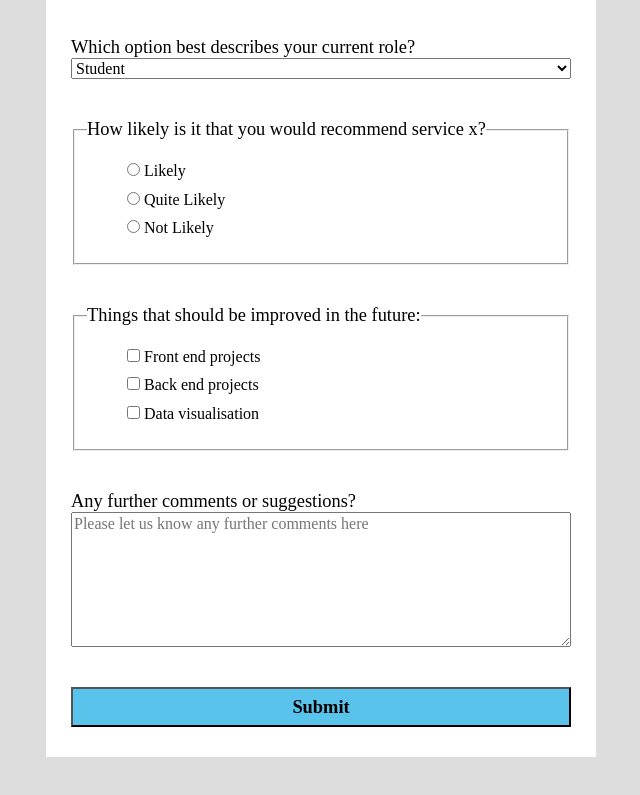
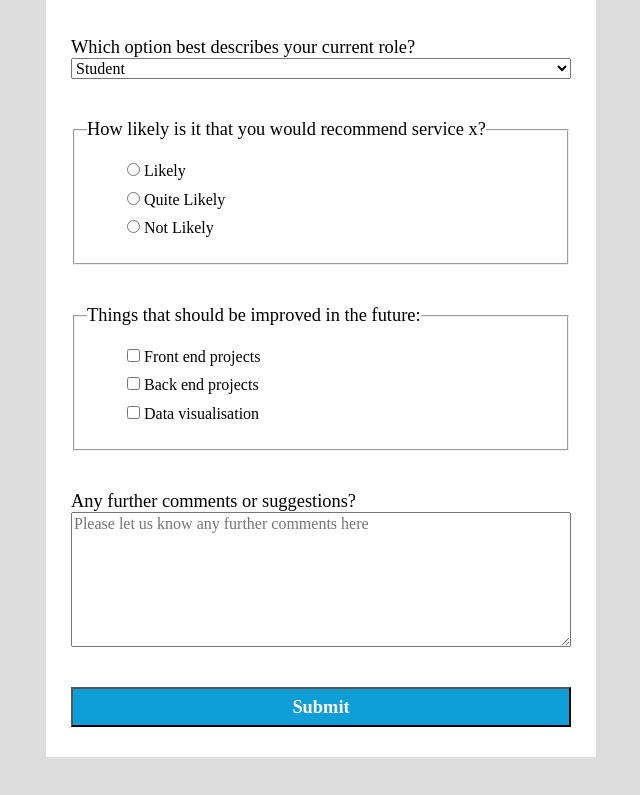
Before and after one commit to robertsGeorge/survey-form, a plain HTML site: page index.html in a window 1280 px wide. Shown: the part 476-1271 px from the top of the page, without its empty margins (319-959 px from the left). Drawn offline with Linux system fonts and the light colour scheme.

Commit message:
update button styling

```diff
--- a/style.css
+++ b/style.css
@@ -34,7 +34,8 @@ button {
   height: 40px;
   margin-bottom: 5px;
   font-weight: bold;
-  background-color: rgb(90, 195, 236);
+  background-color: rgb(13, 158, 216);
+  color: white;
 }
 
 
```
